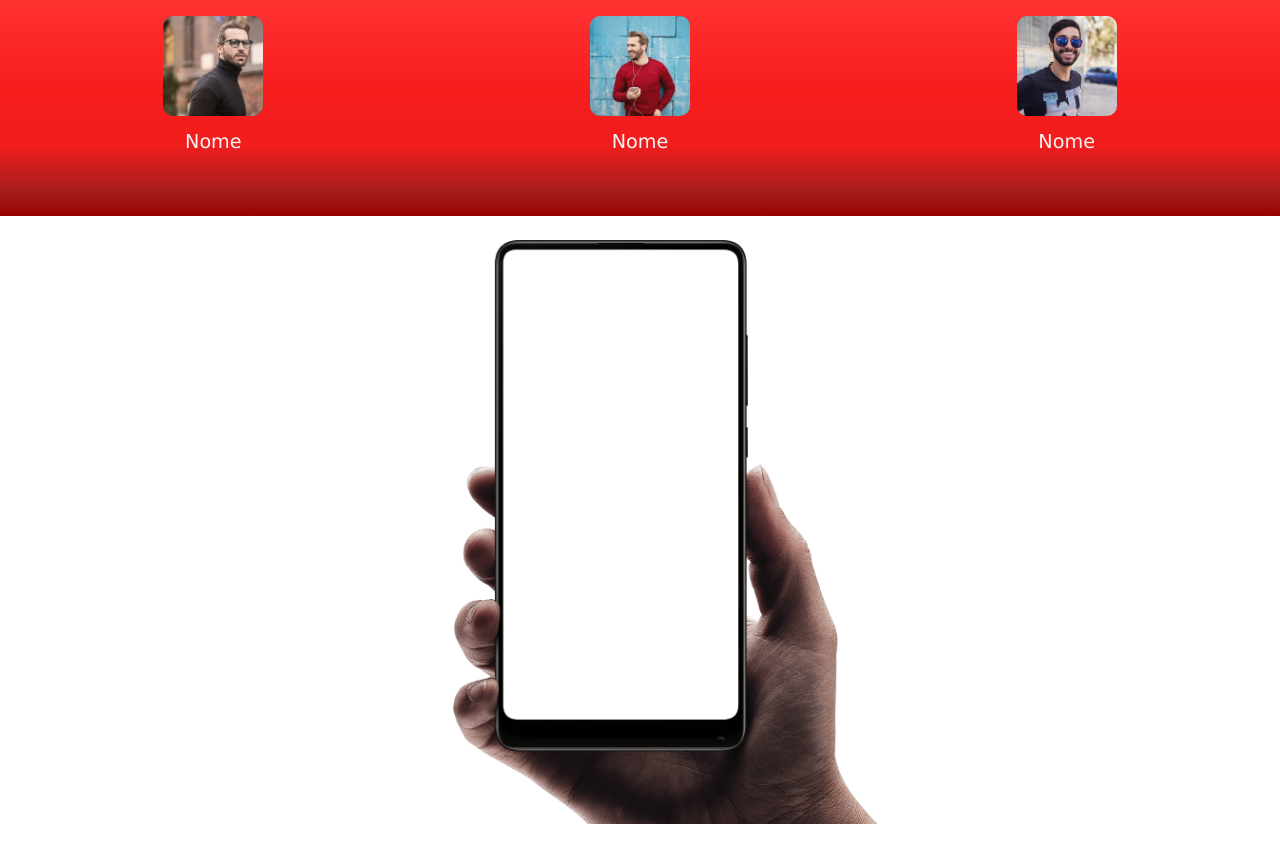
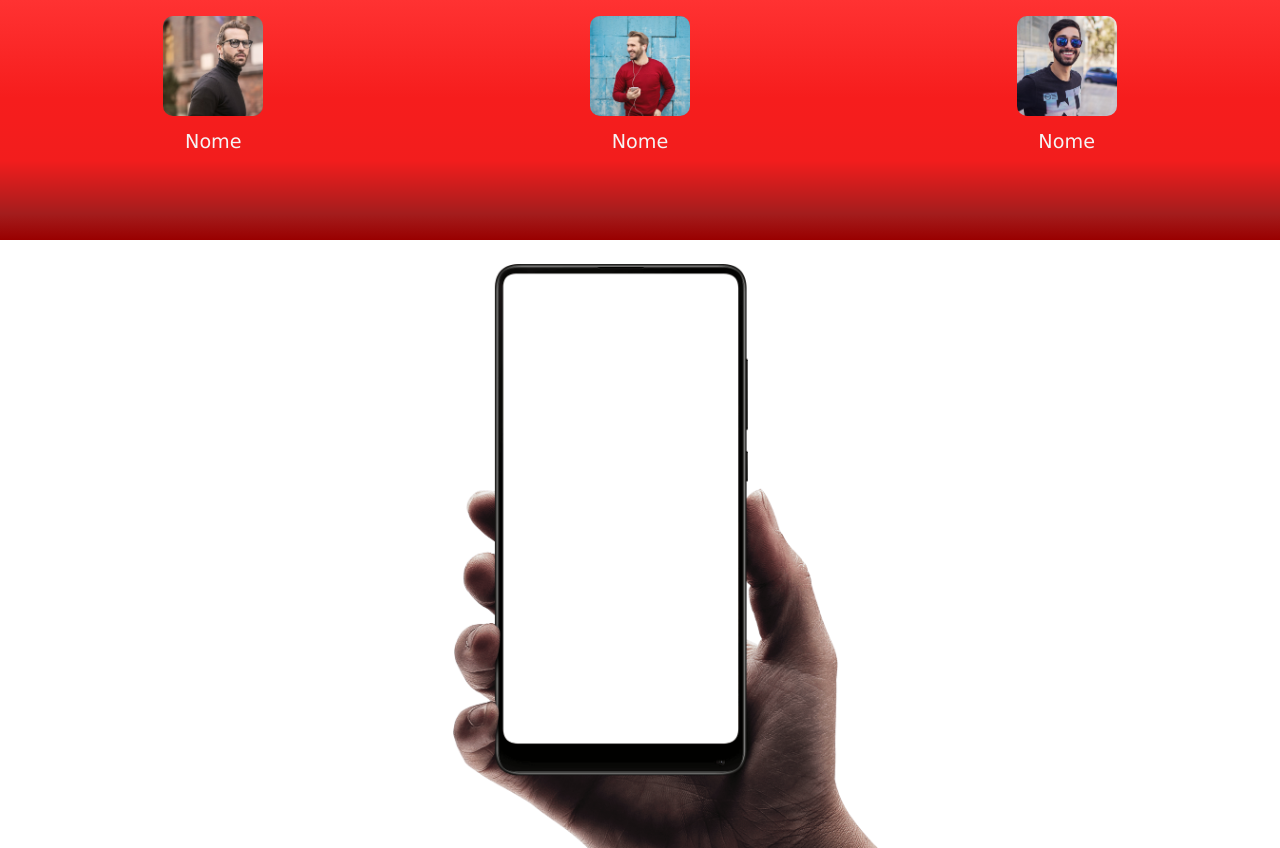
Before and after one commit to RobDab/U3W9-final, a plain HTML site: page index.html in a window 1280 px wide. Before the commit the page ends 824 px from the top, so only its background shows below. Drawn offline with Linux system fonts and the light colour scheme.

Commit message:
corrected height

```diff
--- a/css/style.css
+++ b/css/style.css
@@ -11,7 +11,7 @@ header {
   display: flex;
   justify-content: space-around;
   padding-block: 1em;
-  height: 27vh;
+  height: 30vh;
 }
 
 .profile {
```
